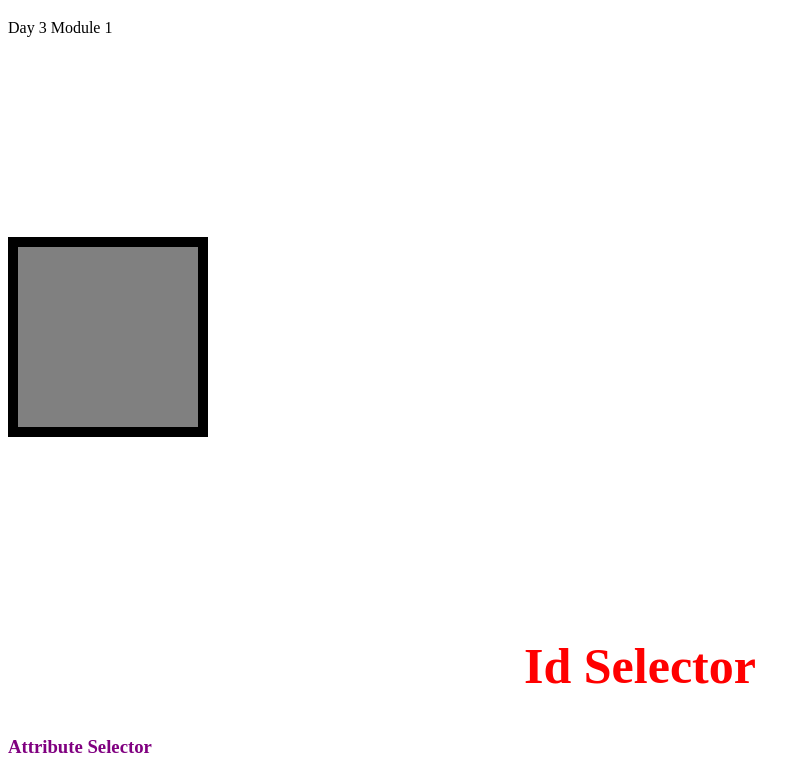
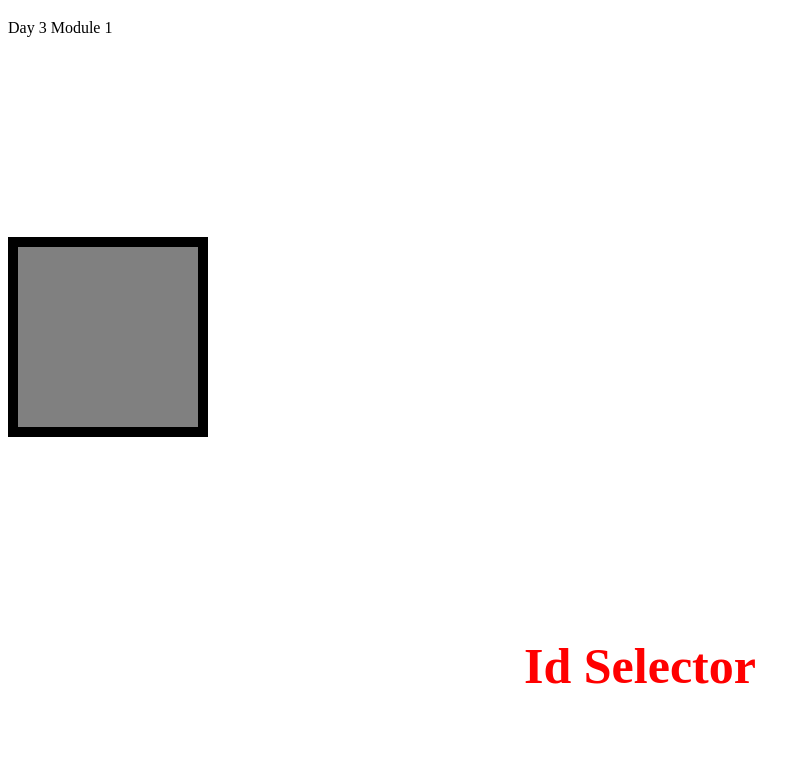
Before and after one commit to karapk/module-1, a plain HTML site: page day3/index.html in a window 1280 px wide. Shown: the part 87-864 px from the top of the page, without its empty margins (0-810 px from the left). After the commit the page ends 823 px from the top, so only its background shows below. Drawn offline with Linux system fonts and the light colour scheme.

```diff
--- a/day3/index.html
+++ b/day3/index.html
@@ -19,7 +19,7 @@
         <p>Day 3 Module 1</p>
         <div class="box"></div>
         <h2 id="id_name" class="class_name class2">Id Selector</h2>
-        <h3 name="box1">Attribute Selector</h3>
+        <!-- <h3 name="box1">Attribute Selector</h3> -->
 
     </body>
 
```
